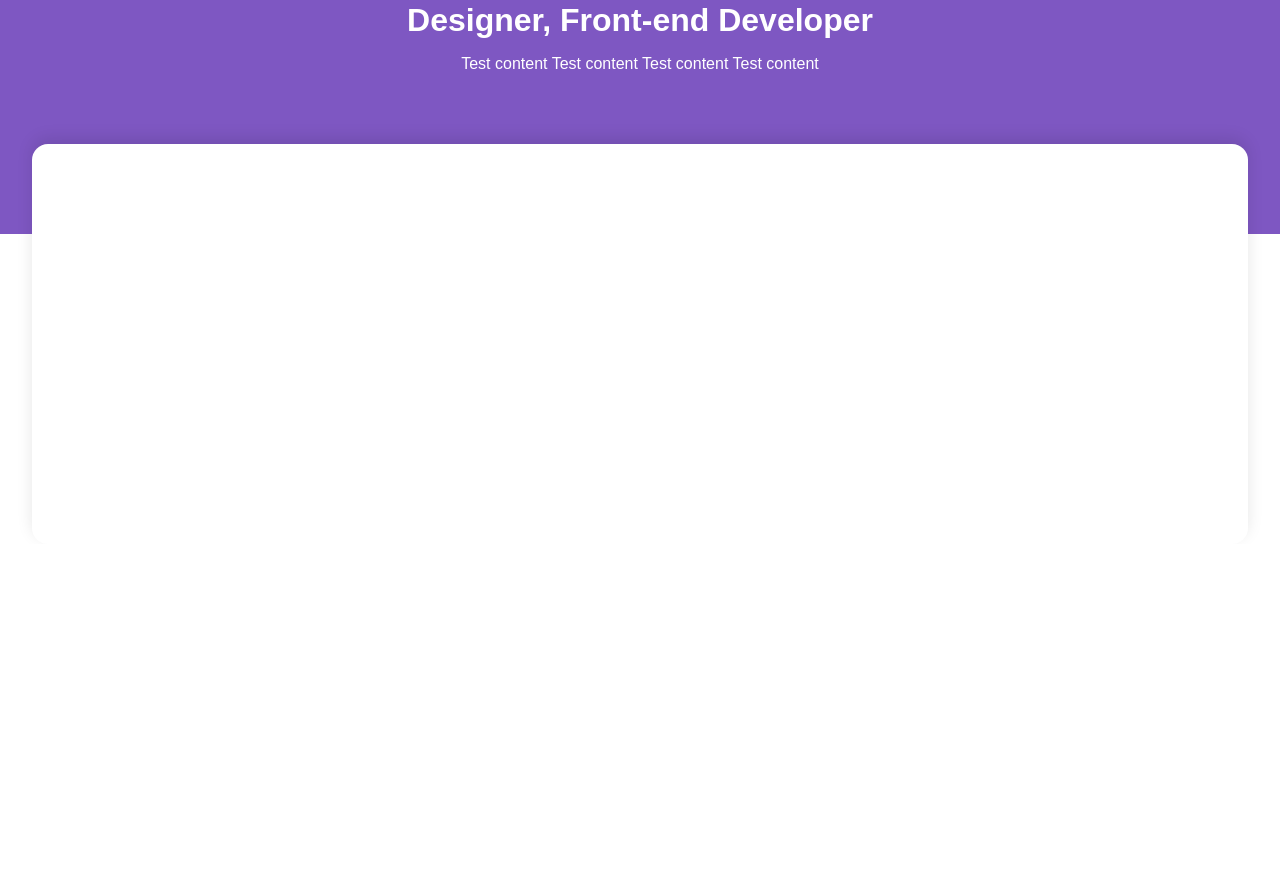
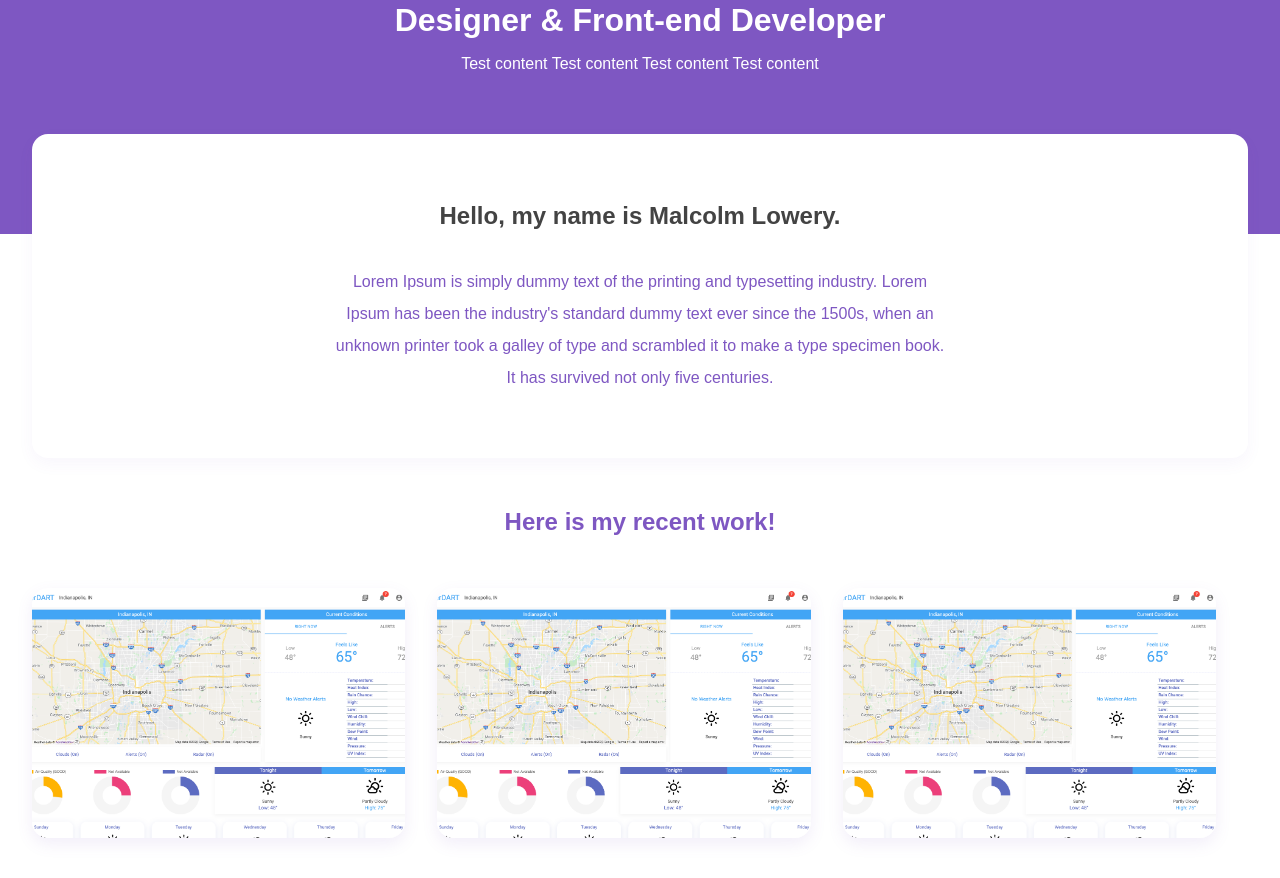
Before and after one commit to LeadAppDev/frontend-portfolio, a React app in the folder app/: page / in a window 1280 px wide. Shown: the part 260-1138 px from the top of the page. Before the commit the page ends 804 px from the top, so only its background shows below. Built offline with nearby package versions, Linux system fonts and the light colour scheme.

Commit message:
Added placeholder bio and porfolio cards

```diff
--- a/app/src/components/Navbar.jsx
+++ b/app/src/components/Navbar.jsx
@@ -4,7 +4,7 @@ import './Navbar.scss';
 const Navbar = () => (
 	<div className='navbar'>
 			<div className='navbar__content'>
-				<h4 className='navbar__content__title'>LeadAppDev Portfolio</h4>
+				<h4 className='navbar__content__title'>Portfolio</h4>
 				<span className='navbar__expander'></span>
 				<ul className='navbar__content__list-items'>
 					<li>Home</li>
--- a/app/src/views/Home.jsx
+++ b/app/src/views/Home.jsx
@@ -1,17 +1,45 @@
 import React from 'react';
 import './Home.scss';
 import porfileImg from '../assets/profile_img.jpg';
+import weatherDartSnapshot from '../assets/weatherdart_screenshot.jpg';
 
 const Home = () => (
   <div className='homeView'>
     <div className='homeView__banner'>
       <img className='homeView__banner__profileImg' src={porfileImg} />
-      <h1>Designer, Front-end Developer</h1>
+      <h1>Designer & Front-end Developer</h1>
       <p>Test content Test content Test content Test content </p>
     </div>
 
     <div className='homeView__aboutMe'>
       <div className='homeView__aboutMe__content'>
+        <h2 className='homeView__aboutMe__content__title'>Hello, my name is Malcolm Lowery.</h2>
+        <p className='homeView__aboutMe__content__coverLetter'>
+          Lorem Ipsum is simply dummy text of the printing and
+          typesetting industry. Lorem Ipsum has been the industry's
+          standard dummy text ever since the 1500s, when an unknown
+          printer took a galley of type and scrambled it to make a
+          type specimen book. It has survived not only five
+          centuries.
+        </p>
+      </div>
+    </div>
+
+    <div className='homeView__recentWork'>
+      <h2>Here is my recent work!</h2>
+      <div className='homeView__recentWork__content'>
+
+        <div className='homeView__recentWork__content__card'>
+          <img src={weatherDartSnapshot} />
+        </div>
+
+        <div className='homeView__recentWork__content__card'>
+          <img src={weatherDartSnapshot} />
+        </div>
+
+        <div className='homeView__recentWork__content__card'>
+          <img src={weatherDartSnapshot} />
+        </div>
 
       </div>
     </div>
--- a/app/src/views/Home.scss
+++ b/app/src/views/Home.scss
@@ -37,7 +37,7 @@
   &__aboutMe {
     display: flex;
     justify-content: center;
-    height: 100px;
+    height: fit-content;
     width: 100%;
     position: relative;
     top: -70px;
@@ -45,11 +45,75 @@
 
     &__content {
       background: #fff;
-      box-shadow: 0 -6px 16px rgba($color: #000, $alpha: 0.1);
+      box-shadow: 0 6px 16px rgba($color: #7e57c2, $alpha: 0.05);
       border-radius: 1rem;
-      height: 400px;
-      margin-top: 10px;
+      display: flex;
+      flex-direction: column;
+      height: fit-content;
+      justify-content: center;
+      padding: 3rem 0;
       width: 95%;
+
+      &__title {
+        color: #434343;
+        text-align: center;
+      }
+
+      &__coverLetter {
+        align-self: center;
+        color: #7e57c2;
+        width: 610px;
+        line-height: 2rem;
+        font-weight: 400;
+        text-align: center;
+      }
+    }
+  }
+
+  &__recentWork {
+    color: #7e57c2;
+    height: 100px;
+    margin: 0 2rem;
+    position: relative;
+    text-align: center;
+    top: -40px;
+
+    &__content {
+      display: flex;
+      flex-wrap: wrap;
+      height: fit-content;
+      justify-content: center;
+      width: 100%;
+      padding: 2rem 0;
+      &__card {
+        background: white;
+        box-shadow: 0 6px 16px rgba($color: #7e57c2, $alpha: 0.1);
+        border-radius: 1rem;
+        display: flex;
+        flex-grow: 1;
+        height: 250px;
+        margin-right: 2rem;
+        margin-bottom: 2rem;
+        overflow: hidden;
+        width: 30%;
+        transition: .3s;
+        & > img {
+          height: 100%;
+          object-fit: cover;
+          width: 100%;
+        }
+        &:hover {
+          border: solid #7e57c2 1px;
+          cursor: pointer;
+          transition: .3s;
+          transform: scale(1.05);
+        }
+        &:active {
+          box-shadow: 0 6px 16px rgba($color: #7e57c2, $alpha: 0.2);
+          transition: .1s;
+          transform: scale(1.03);
+        }
+      }
     }
   }
 }
```
Also changed, not shown: app/dist/build.js, app/dist/fea057b98c9f75f549fad6238e29e39a.jpg (added), app/src/assets/weatherdart_screenshot.jpg (added).
